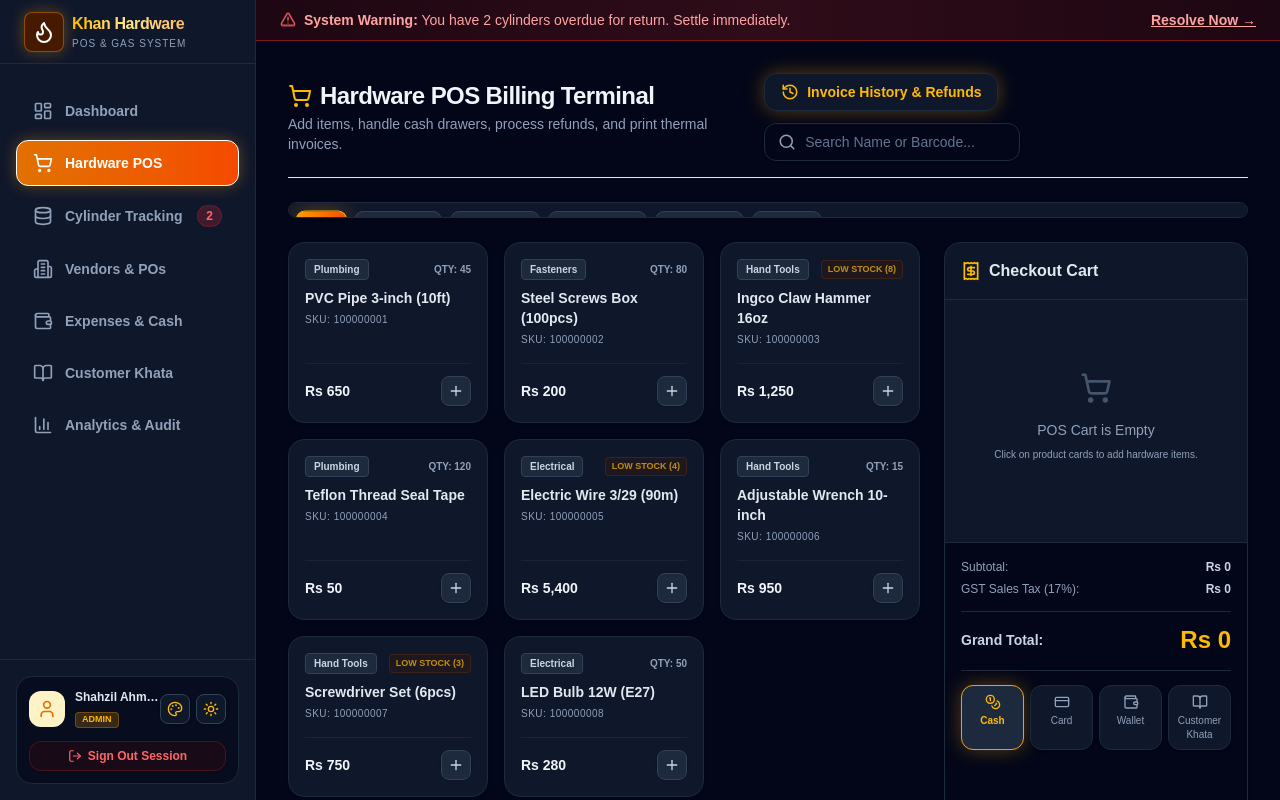
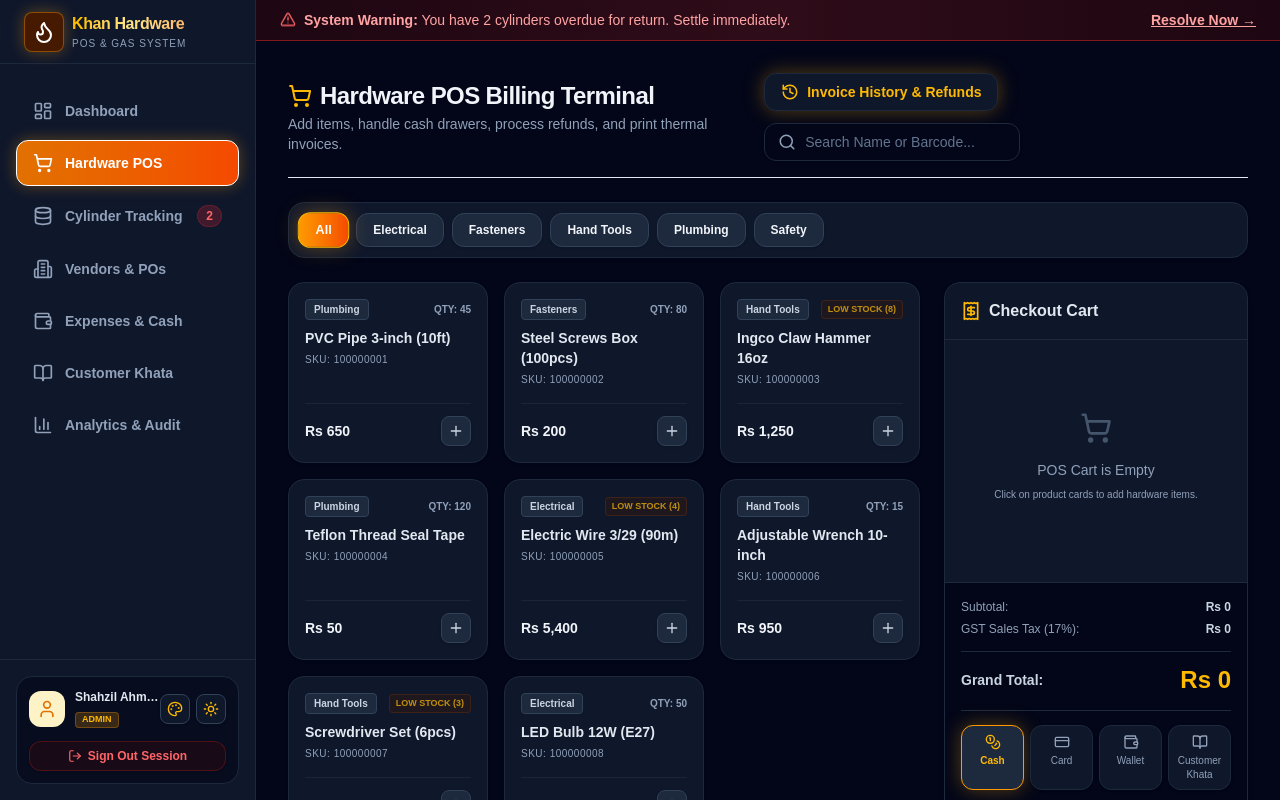
Before and after one commit to shahzil12/khanhardwarepos, a Next.js app: page /pos in a window 1280 px wide. Built offline with nearby package versions, Linux system fonts and the light colour scheme.

Commit message:
Display POS category tabs cleanly in static inline flex-wrap layout without horizontal scrollbar

```diff
--- a/src/app/pos/page.tsx
+++ b/src/app/pos/page.tsx
@@ -335,7 +335,7 @@ export default function POSPage() {
       </div>
 
       {/* Category Selection Bar */}
-      <div className={`flex gap-2 overflow-x-auto no-scrollbar pb-1.5 p-2 rounded-2xl border shadow-sm print:hidden ${
+      <div className={`flex flex-wrap items-center gap-2 p-2.5 rounded-2xl border shadow-sm print:hidden ${
         isDark ? 'bg-slate-900 border-slate-800' : 'bg-slate-100 border-slate-200'
       }`}>
         {categories.map((cat) => (
```
